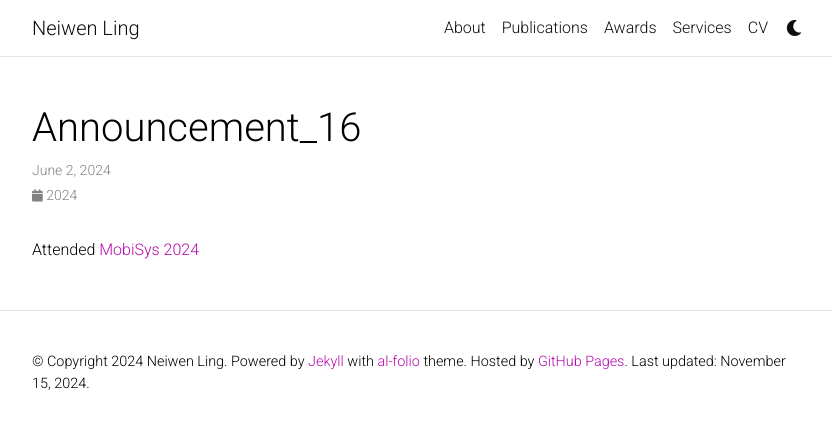
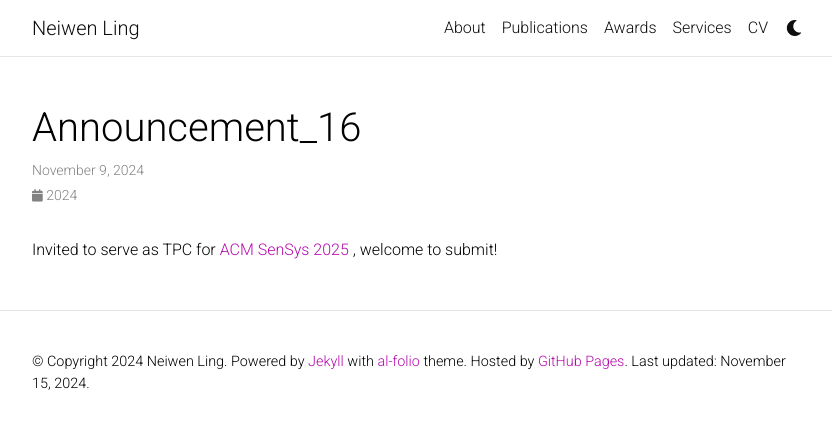
Before and after one commit to Neawhen/neiwen.github.io, a Jekyll site: the page built from _news/announcement_16.md, in a window 1280 px wide. Shown: the top 429 px of the page, without its empty margins (223-1055 px from the left). Built offline with Jekyll 4.4.1, drawn with Linux system fonts in a browser that asks for light colours; comment, search, counter and statistics services are not loaded; a style sheet for code colours, icons or effects is not loaded.

Commit message:
update news

```diff
--- a/_bibliography/papers.bib
+++ b/_bibliography/papers.bib
@@ -119,6 +119,7 @@
   Using a set of challenging drone tasks, we show that design choices made by TypeFly can reduce up to 62% response time and provide a more consistent user experience, enabling responsive and intelligent LLM-based drone control with efficient completion.},
   year={2024},
   pdf={typefly.pdf},
+  journal={arXiv preprint arXiv:2312.14950},
   html={https://arxiv.org/abs/2312.14950},
 }
 
--- a/_news/announcement_16.md
+++ b/_news/announcement_16.md
@@ -1,7 +1,7 @@
 ---
 layout: post
-date: 2024-06-02 07:59:00-0400
+date: 2024-11-09 07:59:00-0400
 inline: true
 ---
 
-Attended <a href="https://www.sigmobile.org/mobisys/2024/" target="_blank" rel="noopener noreferrer"> MobiSys 2024 </a>
+Invited to serve as TPC for <a href="https://sensys.acm.org/2025/" target="_blank" rel="noopener noreferrer"> ACM SenSys 2025 </a> , welcome to submit!
```
Also changed, not shown: _news/announcement_14.md (+1 -1 lines).
